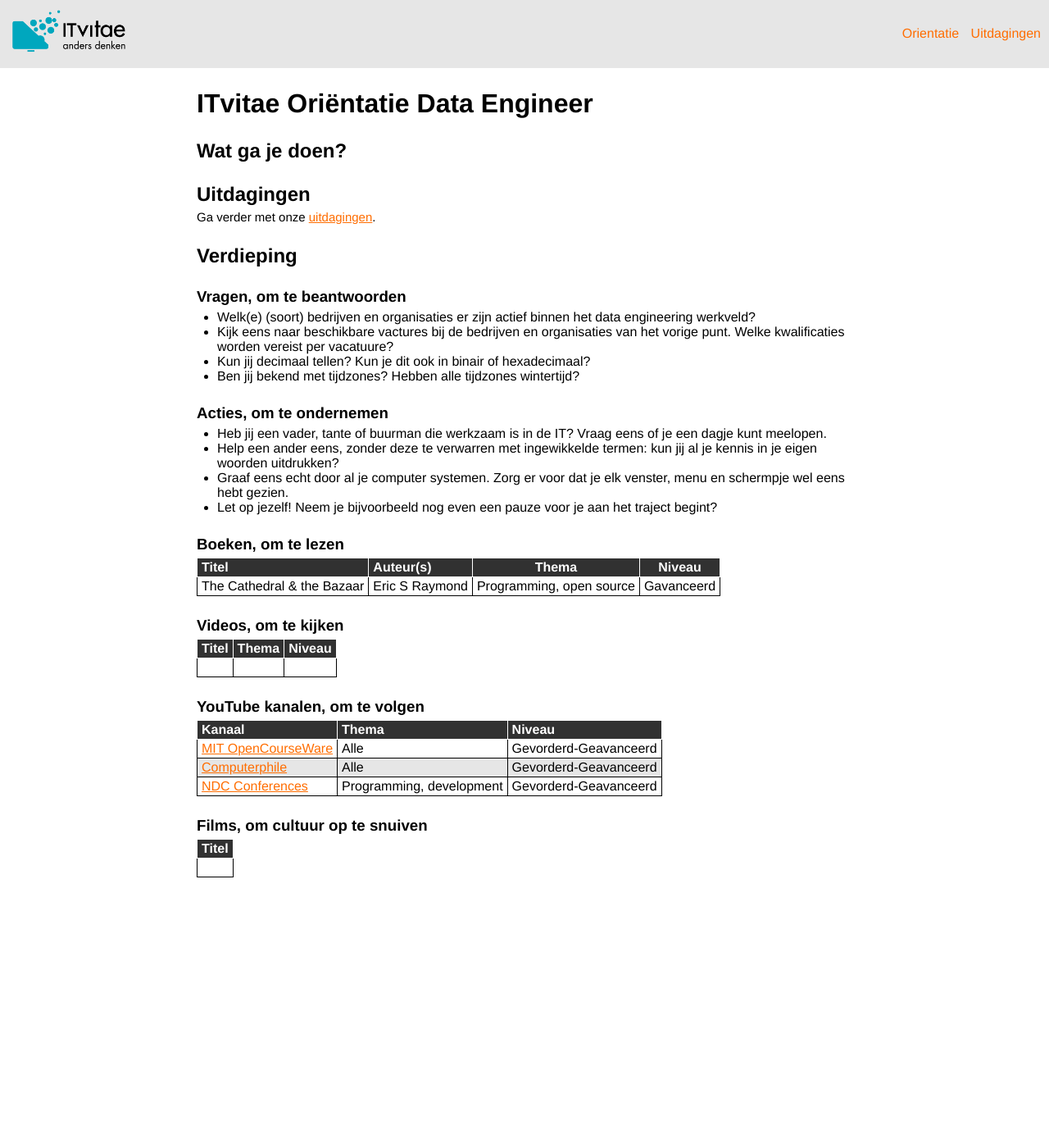
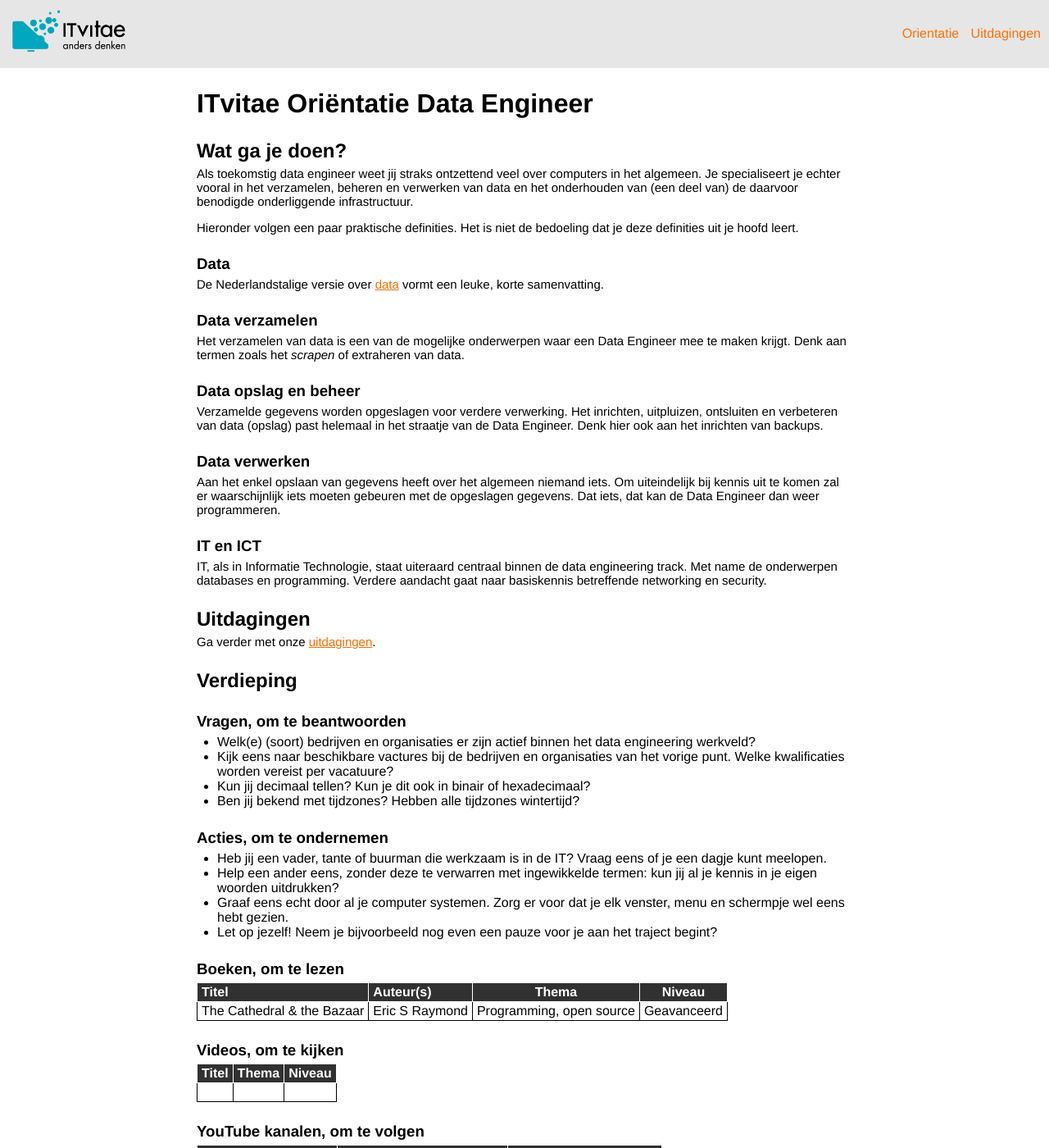
Before and after one commit to ITvitae/itvitae.github.io, a Jekyll site: the page built from docs/orientatie-data.md, in a window 1280 px wide and 1400 px high. Shown: the whole window at 82% size. Built offline with Jekyll 4.4.1, drawn with Linux system fonts in a browser that asks for light colours.

Commit message:
added text to 'Wat ga je doen?'

```diff
--- a/docs/orientatie-data.md
+++ b/docs/orientatie-data.md
@@ -7,6 +7,34 @@ permalink: /orientatie/data
 # ITvitae Oriëntatie Data Engineer
 
 ## Wat ga je doen?
+
+Als toekomstig data engineer weet jij straks ontzettend veel over computers in het algemeen. Je specialiseert je echter vooral in het verzamelen, beheren en verwerken van data en het onderhouden van (een deel van) de daarvoor benodigde onderliggende infrastructuur.
+
+Hieronder volgen een paar praktische definities.
+Het is niet de bedoeling dat je deze definities uit je hoofd leert.
+
+### Data
+
+De Nederlandstalige versie over [data](https://nl.wikipedia.org/wiki/Gegeven) vormt een leuke, korte samenvatting.
+
+### Data verzamelen
+Het verzamelen van data is een van de mogelijke onderwerpen waar een Data Engineer mee te maken krijgt.
+Denk aan termen zoals het *scrapen* of extraheren van data.
+
+### Data opslag en beheer
+Verzamelde gegevens worden opgeslagen voor verdere verwerking.
+Het inrichten, uitpluizen, ontsluiten en verbeteren van data (opslag) past helemaal in het straatje van de Data Engineer.
+Denk hier ook aan het inrichten van backups.
+
+### Data verwerken
+Aan het enkel opslaan van gegevens heeft over het algemeen niemand iets.
+Om uiteindelijk bij kennis uit te komen zal er waarschijnlijk iets moeten gebeuren met de opgeslagen gegevens.
+Dat iets, dat kan de Data Engineer dan weer programmeren.
+
+### IT en ICT
+IT, als in Informatie Technologie, staat uiteraard centraal binnen de data engineering track.
+Met name de onderwerpen databases en programming.
+Verdere aandacht gaat naar basiskennis betreffende networking en security.
 
 ## Uitdagingen
 
@@ -32,7 +60,7 @@ Ga verder met onze [uitdagingen](/uitdagingen).
 
 | Titel                                                                                    | Auteur(s)       | Thema                    | Niveau     |
 |:-----------------------------------------------------------------------------------------|:----------------|--------------------------|------------|
-| The Cathedral & the Bazaar                                                               | Eric S Raymond  | Programming, open source | Gavanceerd |
+| The Cathedral & the Bazaar                                                               | Eric S Raymond  | Programming, open source | Geavanceerd |
 
 ### Videos, om te kijken
 
```
